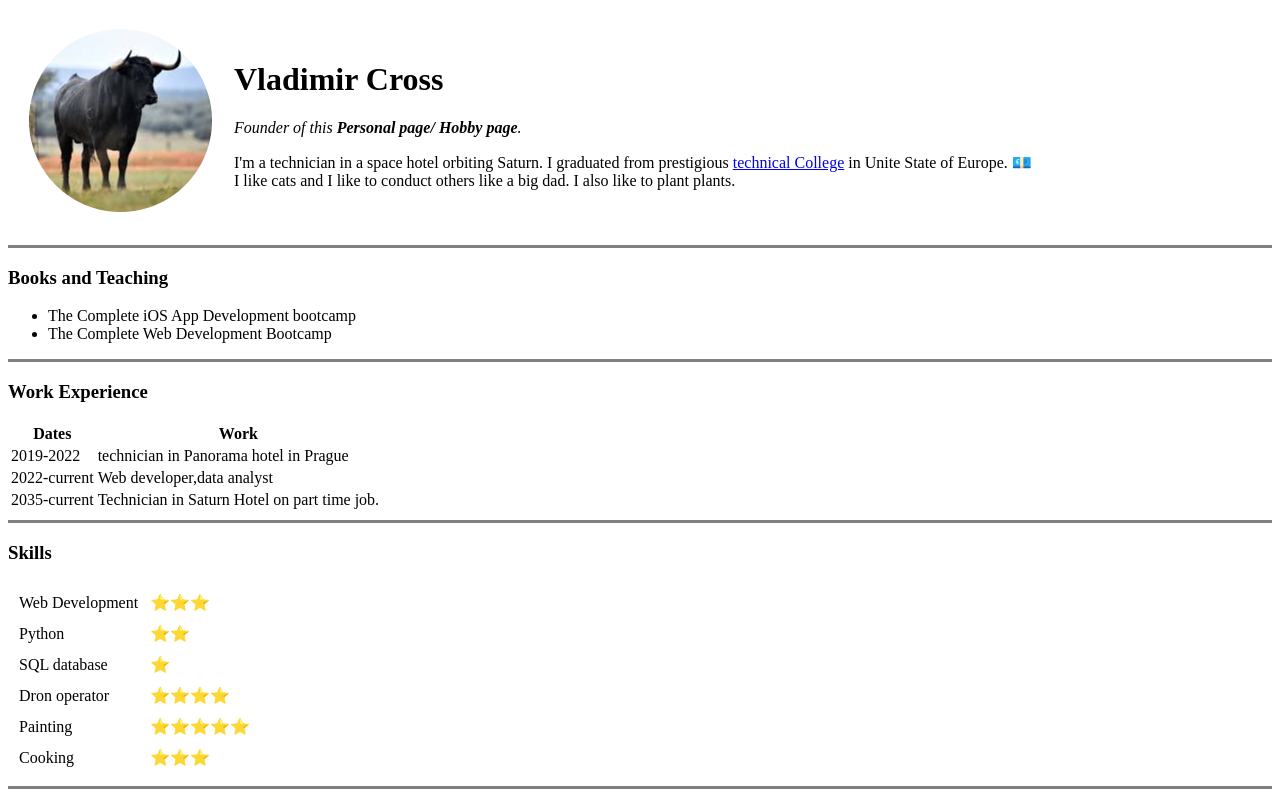
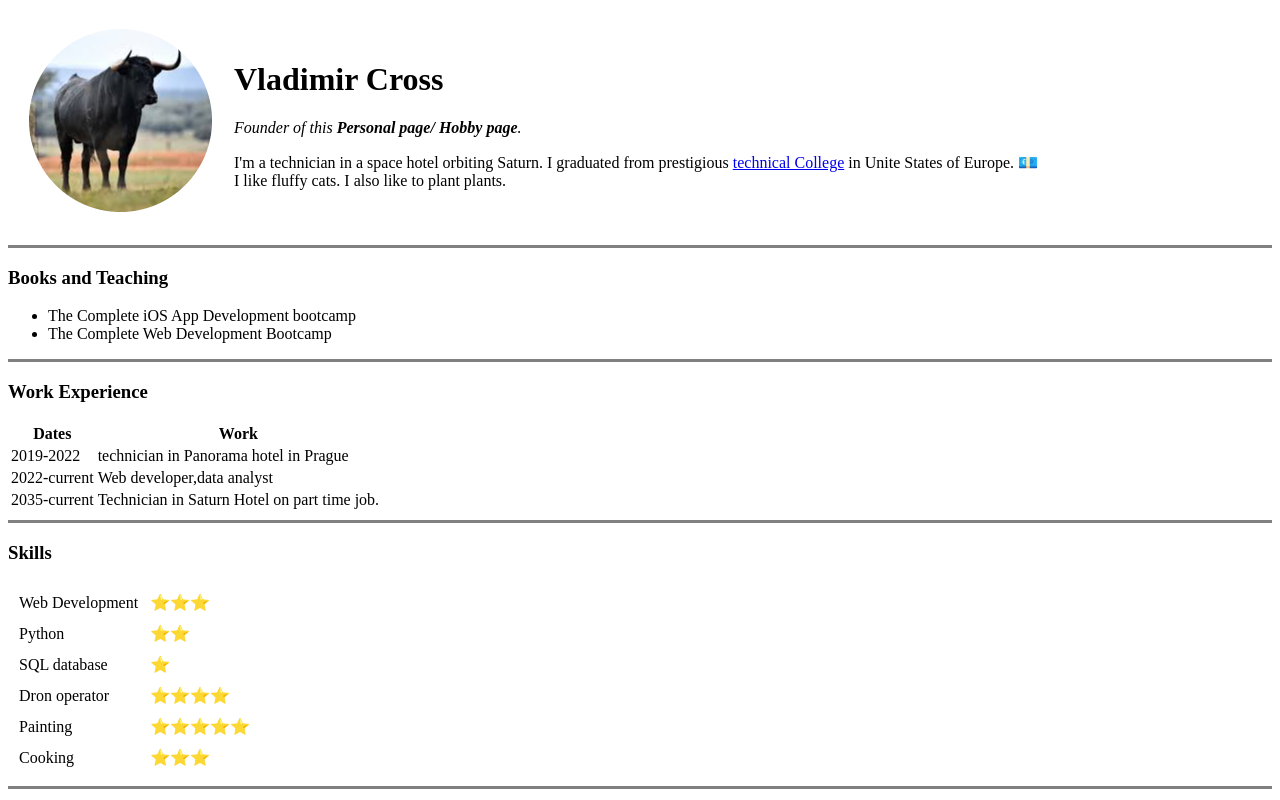
Before and after one commit to VladimirCross/cv, a plain HTML site: page index.html in a window 1280 px wide. Shown: the top 800 px of the page. Drawn offline with Linux system fonts and the light colour scheme.

Commit message:
Update index.html

```diff
--- a/index.html
+++ b/index.html
@@ -11,8 +11,8 @@
         <td><img src="images/bull.png" alt="picture of bull"></td>
         <td><h1>Vladimir Cross</h1>
         <p><em>Founder of this <strong>Personal page/ Hobby page</strong>.</em></p>
-        <p>I'm a technician in a space hotel orbiting Saturn. I graduated from prestigious <a href="https://www.betlemska.cz/">technical College</a> in Unite State of Europe. 💶<br>
-         I like cats and I like to conduct others like a big dad. I also like to plant plants.</p></td>
+        <p>I'm a technician in a space hotel orbiting Saturn. I graduated from prestigious <a href="https://www.betlemska.cz/">technical College</a> in Unite States of Europe. 💶<br>
+         I like fluffy cats. I also like to plant plants.</p></td>
       </tr>
     </table>
 
```
